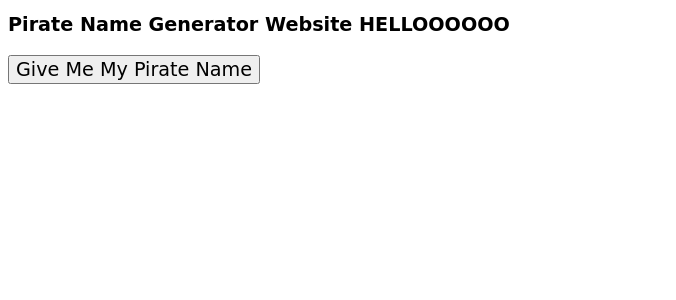
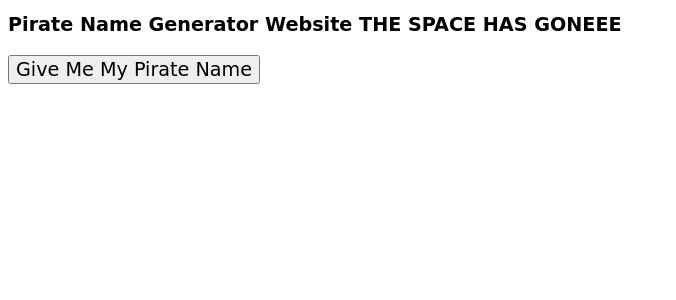
Before and after one commit to DavidQATraining/SFIA2Kube, a Flask app: page / in a window 1280 px wide. Shown: the top 300 px of the page, without its empty margins (0-676 px from the left). Run offline with Flask 2, Linux system fonts and the light colour scheme; data that the repository does not hold is empty; some web fonts are replaced.

Commit message:
fixing tag in if statement

```diff
--- a/Service_1/application/templates/index.html
+++ b/Service_1/application/templates/index.html
@@ -14,7 +14,7 @@
         </head>
         <body>
             <h1 class="addfont">
-                Pirate Name Generator Website HELLOOOOOO
+                Pirate Name Generator Website THE SPACE HAS GONEEE
             </h1>
 
             <p class="addfont">
```
Also changed, not shown: 1 other file.
